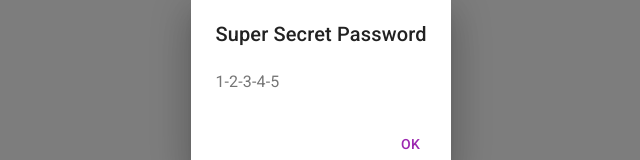
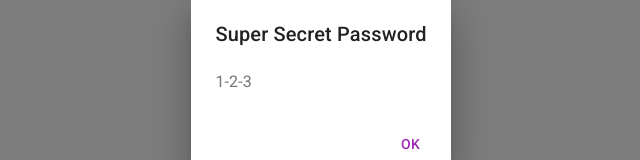
Before and after one commit to sernstberger/cards, a React (Create React App) app: page / in a window 1280 px wide. Both pictures are taken after a click on the button "SUPER SECRET PASSWORD". Shown: the part 318-478 px from the top of the page, without its empty margins (319-959 px from the left). Built offline with nearby package versions, Linux system fonts and the light colour scheme.

Commit message:
it works

```diff
--- a/src/pages/index.tsx
+++ b/src/pages/index.tsx
@@ -46,7 +46,7 @@ class Index extends React.Component<WithStyles<typeof styles>, State> {
         <Dialog open={this.state.open} onClose={this.handleClose}>
           <DialogTitle>Super Secret Password</DialogTitle>
           <DialogContent>
-            <DialogContentText>1-2-3-4-5</DialogContentText>
+            <DialogContentText>1-2-3</DialogContentText>
           </DialogContent>
           <DialogActions>
             <Button color="primary" onClick={this.handleClose}>
```
